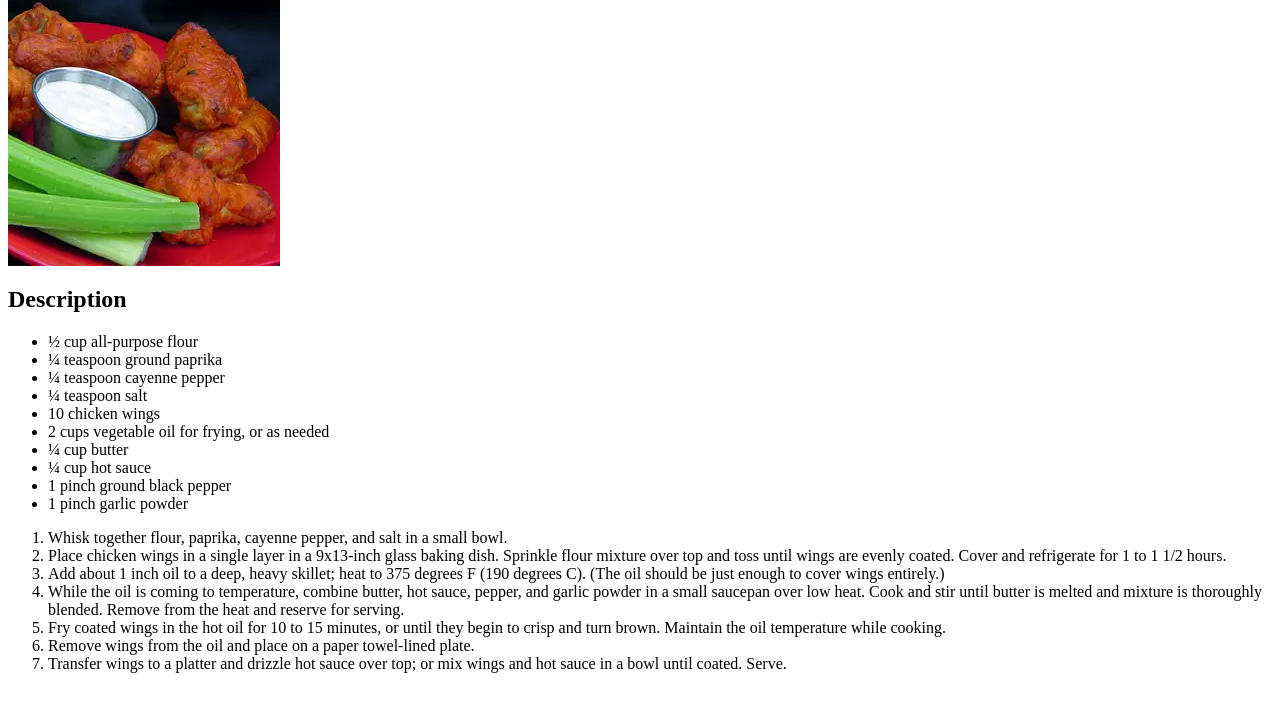
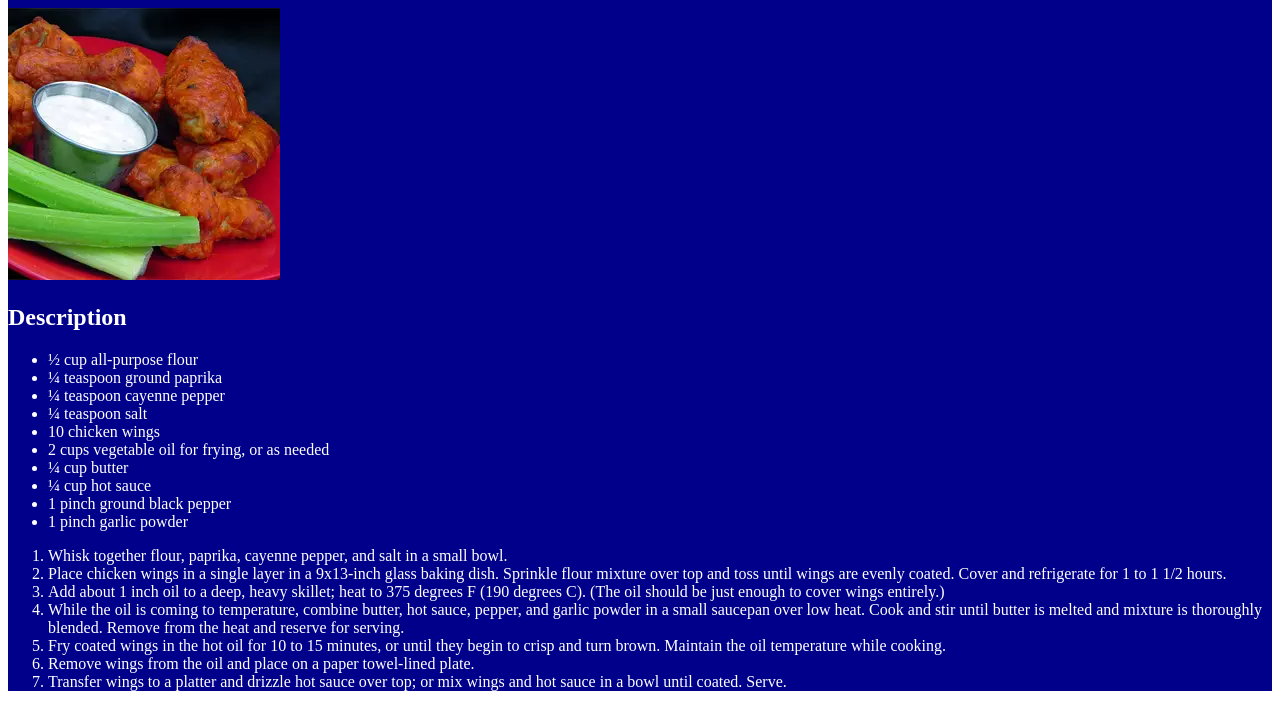
Before and after one commit to RJDixon7/odin-recipes, a plain HTML site: page recipes/buffaloWing.html in a window 1280 px wide. Shown: the part 72-800 px from the top of the page. Drawn offline with Linux system fonts and the light colour scheme.

Commit message:
added styles

```diff
--- a/index.html
+++ b/index.html
@@ -2,14 +2,17 @@
 <html lang="en">
   <head>
     <meta charset="UTF-8" />
+    <link rel="stylesheet" href="styles.css" />
     <title>Odin Recipes</title>
   </head>
   <body>
+    <div>
       <h1>Odin Recipes</h1>
       <ul>
         <li><a href="./recipes/lasagna.html">Lasagna</a></li>
         <li><a href="./recipes/buffaloWing.html">Buffalo Wings</a></li>
         <li><a href="./recipes/deviledEggs.html">Deviled Eggs</a></li>
       </ul>
+    </div>
   </body>
 </html>
--- a/recipes/buffaloWing.html
+++ b/recipes/buffaloWing.html
@@ -1,3 +1,12 @@
+<!DOCTYPE html>
+<html lang="en">
+  <head>
+    <meta charset="UTF-8" />
+    <link rel="stylesheet" href="../styles.css" />
+    <title>Buffalo Wings</title>
+  </head>
+  <body>
+    <div>
       <h1>Buffalo Wings</h1>
       <img src="../images/buffalo-wing.jpg" />
       <h2>Description</h2>
@@ -15,30 +24,38 @@
       </ul>
       <ol>
         <li>
-    Whisk together flour, paprika, cayenne pepper, and salt in a small bowl.
+          Whisk together flour, paprika, cayenne pepper, and salt in a small
+          bowl.
         </li>
         <li>
-    Place chicken wings in a single layer in a 9x13-inch glass baking dish.
-    Sprinkle flour mixture over top and toss until wings are evenly coated.
-    Cover and refrigerate for 1 to 1 1/2 hours.
+          Place chicken wings in a single layer in a 9x13-inch glass baking
+          dish. Sprinkle flour mixture over top and toss until wings are evenly
+          coated. Cover and refrigerate for 1 to 1 1/2 hours.
         </li>
         <li>
-    Add about 1 inch oil to a deep, heavy skillet; heat to 375 degrees F (190
-    degrees C). (The oil should be just enough to cover wings entirely.)
+          Add about 1 inch oil to a deep, heavy skillet; heat to 375 degrees F
+          (190 degrees C). (The oil should be just enough to cover wings
+          entirely.)
         </li>
         <li>
-    While the oil is coming to temperature, combine butter, hot sauce, pepper,
-    and garlic powder in a small saucepan over low heat. Cook and stir until
-    butter is melted and mixture is thoroughly blended. Remove from the heat and
-    reserve for serving.
+          While the oil is coming to temperature, combine butter, hot sauce,
+          pepper, and garlic powder in a small saucepan over low heat. Cook and
+          stir until butter is melted and mixture is thoroughly blended. Remove
+          from the heat and reserve for serving.
         </li>
         <li>
-    Fry coated wings in the hot oil for 10 to 15 minutes, or until they begin to
-    crisp and turn brown. Maintain the oil temperature while cooking.
+          Fry coated wings in the hot oil for 10 to 15 minutes, or until they
+          begin to crisp and turn brown. Maintain the oil temperature while
+          cooking.
         </li>
-  <li>Remove wings from the oil and place on a paper towel-lined plate.</li>
         <li>
-    Transfer wings to a platter and drizzle hot sauce over top; or mix wings and
-    hot sauce in a bowl until coated. Serve.
+          Remove wings from the oil and place on a paper towel-lined plate.
+        </li>
+        <li>
+          Transfer wings to a platter and drizzle hot sauce over top; or mix
+          wings and hot sauce in a bowl until coated. Serve.
         </li>
       </ol>
+    </div>
+  </body>
+</html>
--- /dev/null
+++ b/styles.css
@@ -0,0 +1,8 @@
+div {
+  color: white;
+  background-color: darkblue;
+}
+
+a {
+  color: red;
+}
```
Also changed, not shown: recipes/deviledEggs.html (+18 -3 lines), recipes/lasagna.html (+19 -6 lines). Lines whose indentation alone changed are shown as unchanged.
